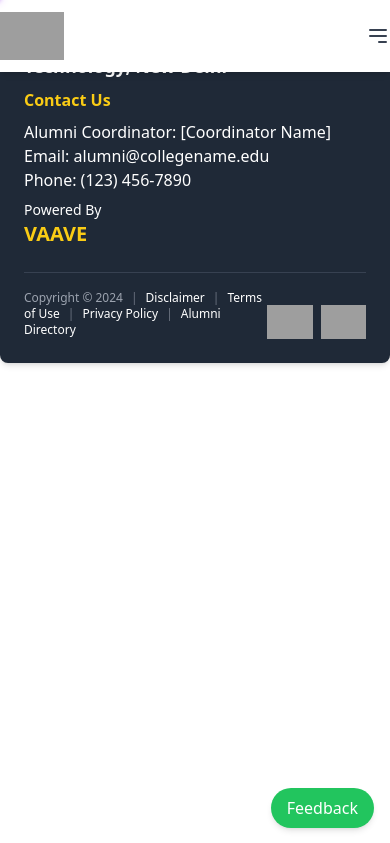
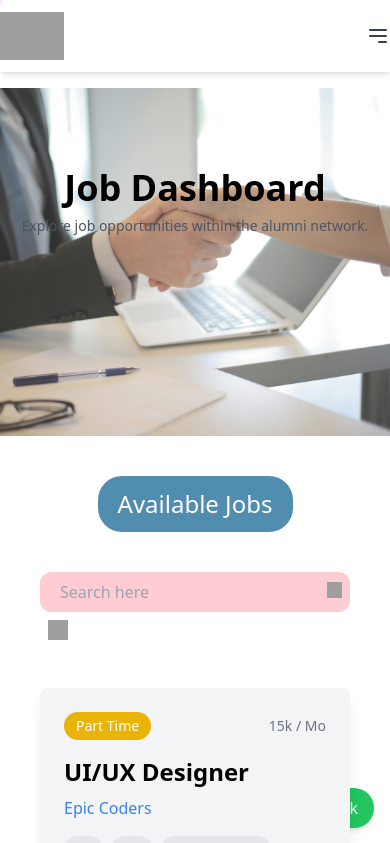
Before and after one commit to tanmayGypt/Alumini_database_frontend, a React (Vite) app: page /Networking_Opportunities/JobsSection in a window 390 px wide. Shown: the top 843 px of the page. Built offline with nearby package versions, Linux system fonts and the light colour scheme; grey boxes are pictures that could not be loaded.

Commit message:
job section in networking

```diff
--- a/src/App.jsx
+++ b/src/App.jsx
@@ -18,6 +18,7 @@ import News from "./Page/News";
 import Mobile from "./Page/Mobile";
 import Cards from "./Page-Components/Registered-Candidates/Card";
 import RegisterPage from "./Page-Components/Networking-Opportunities/RegisterPage";
+import JobsSection from "./Page-Components/Networking-Opportunities/JobsSection";
 
 function App() {
   const location = useLocation();
@@ -46,6 +47,10 @@ function App() {
           path="/Networking_Opportunities/RegisterPage"
           element={<RegisterPage />}
         />
+        <Route
+          path="/Networking_Opportunities/JobsSection"
+          element={<JobsSection />}
+        />
         <Route path="/News" element={<News />} />
         <Route path="/Mobile_App" element={<Mobile />} />
         <Route path="/registered_candidates" element={<Cards />} />
--- /dev/null
+++ b/src/Page-Components/Networking-Opportunities/FilterButton.jsx
@@ -0,0 +1,12 @@
+import React from 'react';
+
+const FilterButton = () => {
+  return (
+    <button
+      className="p-2  hover:bg-rose-200 text-white rounded-lg">
+        <img src='src/assets/filter.png' className='h-5 w-5'></img>
+    </button>
+  );
+};
+
+export default FilterButton;
--- /dev/null
+++ b/src/Page-Components/Networking-Opportunities/JobCard.jsx
@@ -0,0 +1,24 @@
+import React from 'react';
+
+const JobCard = ({ job }) => {
+  return (
+    <div className="bg-gray-100 p-6 rounded-lg shadow-lg transition-transform transform hover:scale-105"
+      style={{ position: 'relative', zIndex: 1 }}>
+      <div className="flex justify-between items-center mb-4">
+        <span className="bg-yellow-500 text-white py-1 px-3 rounded-full text-sm">{job.type}</span>
+        <span className="text-gray-500 text-sm">{job.salary}</span>
+      </div>
+      <h2 className="text-2xl font-bold mb-2">{job.title}</h2>
+      <p className="text-blue-500 mb-4">{job.company}</p>
+      <div className="flex flex-wrap gap-2 mb-4">
+        {job.skills.map((skill, skillIndex) => (
+          <span key={skillIndex} className="bg-gray-200 py-1 px-3 rounded-full text-sm">{skill}</span>
+        ))}
+      </div>
+      <p className="text-gray-600 mb-4">{job.description}</p>
+      <button className="text-blue-500 hover:text-blue-600 font-bold">View Job</button>
+    </div>
+  );
+};
+
+export default JobCard;
--- /dev/null
+++ b/src/Page-Components/Networking-Opportunities/JobsSection.jsx
@@ -0,0 +1,57 @@
+import React from 'react';
+import JobCard from './JobCard'; // Import JobCard component
+import SearchBar from './SearchBar';
+import dashboardImage from './dashboard.jpg';
+
+function JobsSection() {
+  // Mock data for event (replace with actual data or fetch from API)
+  const jobs = Array(10).fill({
+    type: 'Part Time',
+    salary: '15k / Mo',
+    title: 'UI/UX Designer',
+    company: 'Epic Coders',
+    skills: ['UI', 'UX', 'PHOTOSHOP'],
+    description: 'We are looking for an experienced UI and UX designer to work on our new projects ...',
+  });
+
+  return (
+    <div className="py-20">
+      {/* Dashboard Section */}
+      <header
+        className="py-10 h-max w-full relative mt-2"
+        style={{
+          backgroundImage: `url(${dashboardImage})`,
+          backgroundSize: 'cover',
+          backgroundPosition: 'center',
+        }}
+      >
+        <div
+          className="absolute inset-0 bg-white opacity-15"
+          style={{ zIndex: 0 }}
+        ></div>
+        <div className="container mx-auto text-center mb-40 mt-10 px-4 sm:px-6 lg:px-8 relative rounded" style={{ zIndex: 1 }}>
+          <h1 className="text-4xl text-black sm:text-4xl md:text-5xl font-bold">
+            Job Dashboard
+          </h1>
+          <p className="text-gray-600 mt-2 text-sm sm:text-base md:text-lg">
+            Explore job opportunities within the alumni network.
+          </p>
+        </div>
+      </header>
+      <div className="bg-[#518DAF] mt-10 rounded-3xl p-3 overflow-hidden w-1/2 sm:w-1/2 md:w-1/4 h-auto mx-auto">
+        <h2 className="text-2xl text-white text-center">Available Jobs</h2>
+      </div>
+      <div className="mt-10 mb-8 lg:mx-40 md:mx-20 sm:mx-10 mx-10">
+        <SearchBar />
+      </div>
+      {/* Job Cards Section */}
+      <div className="grid grid-cols-1 sm:grid-cols-2 md:grid-cols-3 gap-8 mt-10 mb-8 lg:mx-40 md:mx-20 sm:mx-10 mx-10">
+        {jobs.map((job, index) => (
+          <JobCard key={index} job={job} /> // Use JobCard component
+        ))}
+      </div>
+    </div>
+  );
+}
+
+export default JobsSection;
--- /dev/null
+++ b/src/Page-Components/Networking-Opportunities/SearchBar.jsx
@@ -0,0 +1,26 @@
+import React from 'react';
+import FilterButton from './FilterButton';
+
+const SearchBar = ({ searchTerm, onSearchChange }) => {
+    return (
+        <div className="flex flex-wrap w-full">
+            <div className="flex ml-auto justify-center rounded-xl bg-rose-200 sm:w-1/2 md:w-1/2 lg:w-1/3">
+                <input
+                    type="text"
+                    value={searchTerm}
+                    onChange={onSearchChange}
+                    placeholder="Search here"
+                    className="bg-rose-200 rounded-l-xl flex-grow px-5 py-2"
+                />
+                <button className="ml-2 p-2 bg-rose-200 hover:bg-pink-400 text-white rounded-r-xl flex items-center justify-center pt-1">
+                    <img src='src/assets/search-interface-symbol.png' alt="search" className="w-4 h-4" />
+                </button>
+            </div>
+            <div className="flex-shrink-0">
+                <FilterButton />
+            </div>
+        </div>
+    );
+};
+
+export default SearchBar;
--- a/src/Page-Components/Networking-Opportunities/mentorship.jsx
+++ b/src/Page-Components/Networking-Opportunities/mentorship.jsx
@@ -1,11 +1,12 @@
+// MentorshipProgram.js
 import React from 'react';
-
+import { Link } from "react-router-dom";
 import background from './background.jpg'; // Import the image
+import JobCard from './JobCard'; // Import JobCard component
 
 const MentorshipProgram = () => {
 
 const buttonStyle = {
-
   backgroundImage: `url(${background})`,
   backgroundSize: 'cover',
   backgroundRepeat: 'no-repeat',
@@ -90,32 +91,22 @@ const buttonStyle = {
     </div>
 
     {/* Job Board Section */}
-      <div className="text-center py-16">
+    <div className="text-center py-16 px-">
       <h1 className="text-3xl font-bold mb-4 bg-cyan-600 text-white inline-block py-1.5 px-20 rounded-full">
         Job Board
       </h1>
       <p className="text-lg mb-8">Explore job opportunities within the alumni network. Post and find jobs here.</p>
-        <div className="flex justify-center space-x-8">
+      <div className="grid grid-cols-1 sm:grid-cols-2 md:grid-cols-3 gap-8 mt-10 mb-8 lg:mx-40 md:mx-20 sm:mx-10 mx-10">
         {jobs.map((job, index) => (
-            <div key={index} className="bg-gray-100 p-6 rounded-lg shadow-lg w-80">
-              <div className="flex justify-between items-center mb-4">
-                <span className="bg-yellow-500 text-white py-1 px-3 rounded-full text-sm">{job.type}</span>
-                <span className="text-gray-500 text-sm">{job.salary}</span>
-              </div>
-              <h2 className="text-2xl font-bold mb-2">{job.title}</h2>
-              <p className="text-blue-500 mb-4">{job.company}</p>
-              <div className="flex flex-wrap gap-2 mb-4">
-                {job.skills.map((skill, skillIndex) => (
-                  <span key={skillIndex} className="bg-gray-200 py-1 px-3 rounded-full text-sm">{skill}</span>
-                ))}
-                <span className="bg-gray-200 py-1 px-3 rounded-full text-sm">+4</span>
-              </div>
-              <p className="text-gray-600 mb-4">{job.description}</p>
-              <button className="text-blue-500 hover:text-blue-600 font-bold">View Job</button>
-            </div>
+          <JobCard key={index} job={job} /> // Use JobCard component
         ))}
       </div>
-        <button className="mt-8 bg-gray-200 hover:bg-gray-400 py-2 px-6 rounded-full text-lg">View More</button>
+      <Link
+        to="/Networking_Opportunities/JobsSection"
+        className="mt-10 bg-gray-200 hover:bg-gray-400 py-2 px-6 rounded-full text-lg"
+      >
+        View More
+      </Link>
     </div>
   </div>
 );
```
Also changed, not shown: src/Page-Components/Networking-Opportunities/dashboard.jpg (added). Lines whose indentation alone changed are shown as unchanged.
